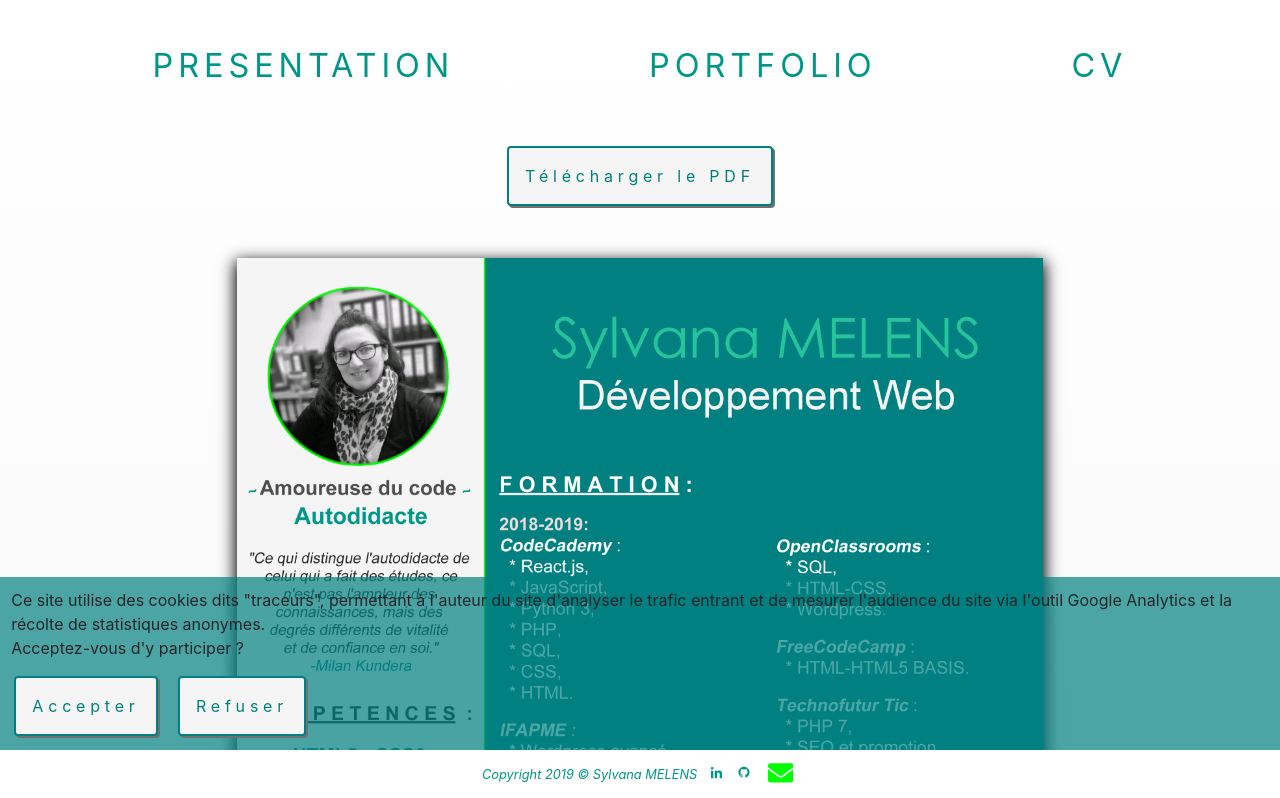
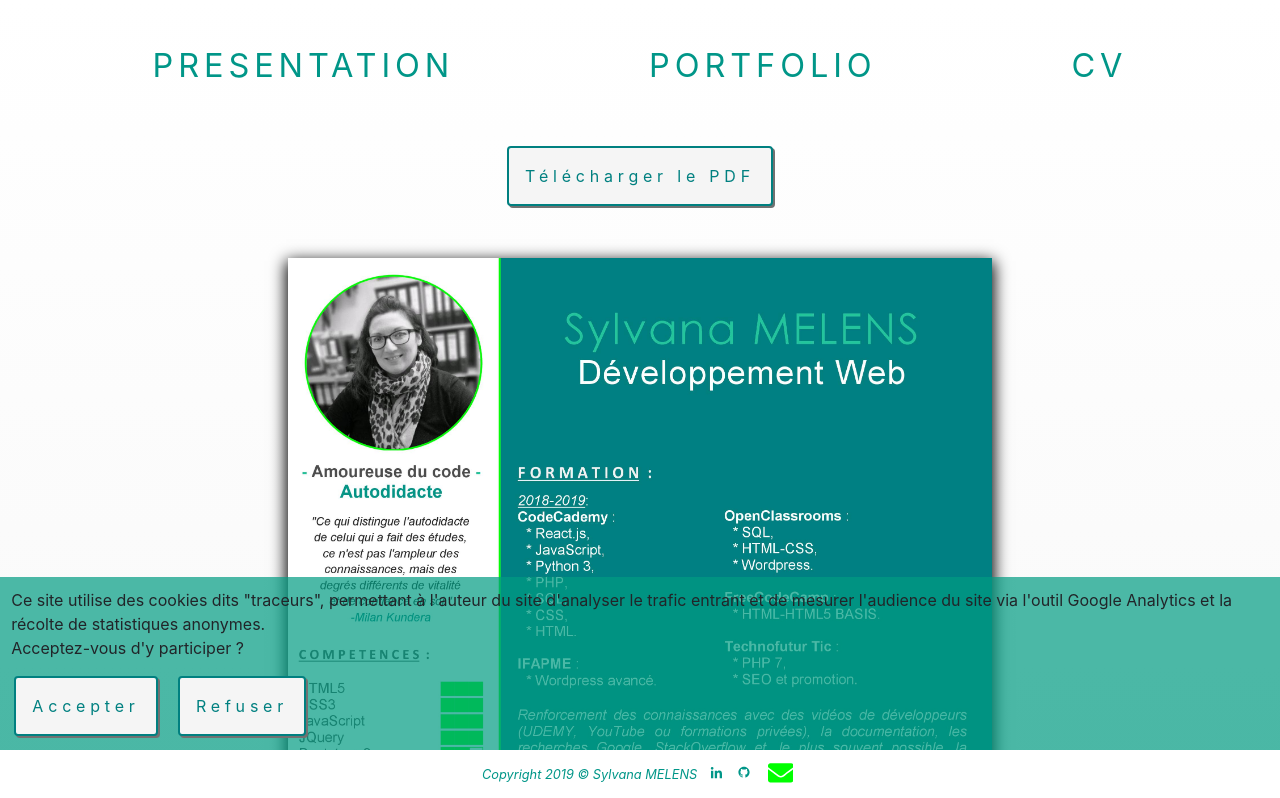
Before and after one commit to SylvanaMelens/cra-website, a React (Create React App) app: page /cv in a window 1280 px wide. Shown: the top 798 px of the page. Built offline with nearby package versions, Linux system fonts and the light colour scheme.

Commit message:
maj cv et chgt couleur bannière

```diff
--- a/src/components/CV.js
+++ b/src/components/CV.js
@@ -13,7 +13,7 @@ const styles = {
         flexDirection: 'column'
     },
     img: {
-        width: '65%',
+        width: '55%',
         boxShadow: '0px 5px 15px 2px black',
         marginBottom: '0.7em',
     },
--- a/src/containers/Banner.css
+++ b/src/containers/Banner.css
@@ -1,5 +1,5 @@
 .banner {
-    background: rgba(0, 128, 128, 0.7);
+    background: rgba(0, 156, 130, 0.7);
     bottom: 2em;
     position: fixed;
     width: 100%;
```
Also changed, not shown: public/cv-sylvana-melens.jpg, 1 other file (tests, documents, lock files or other folders).
